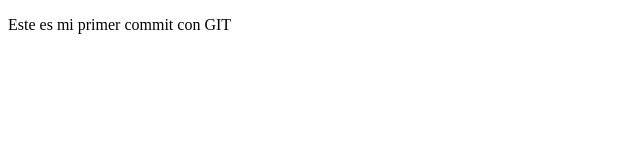
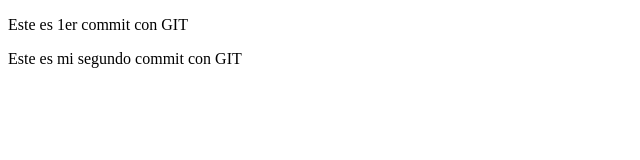
Before and after one commit to RafaBrito008/mycs_remote, a plain HTML site: page index.html in a window 1280 px wide. Shown: the whole page, without its empty margins (0-640 px from the left). Drawn offline with Linux system fonts and the light colour scheme.

```diff
--- a/index.html
+++ b/index.html
@@ -5,6 +5,7 @@
 		<title></title>
 	</head>
 	<body>
-		<p> Este es mi primer commit con GIT <P>
-		<body>
+		<p> Este es 1er commit con GIT <P>
+		<p> Este es mi segundo commit con GIT <P>
+	<body>
 </html>
```
Also changed, not shown: 1 other file.
